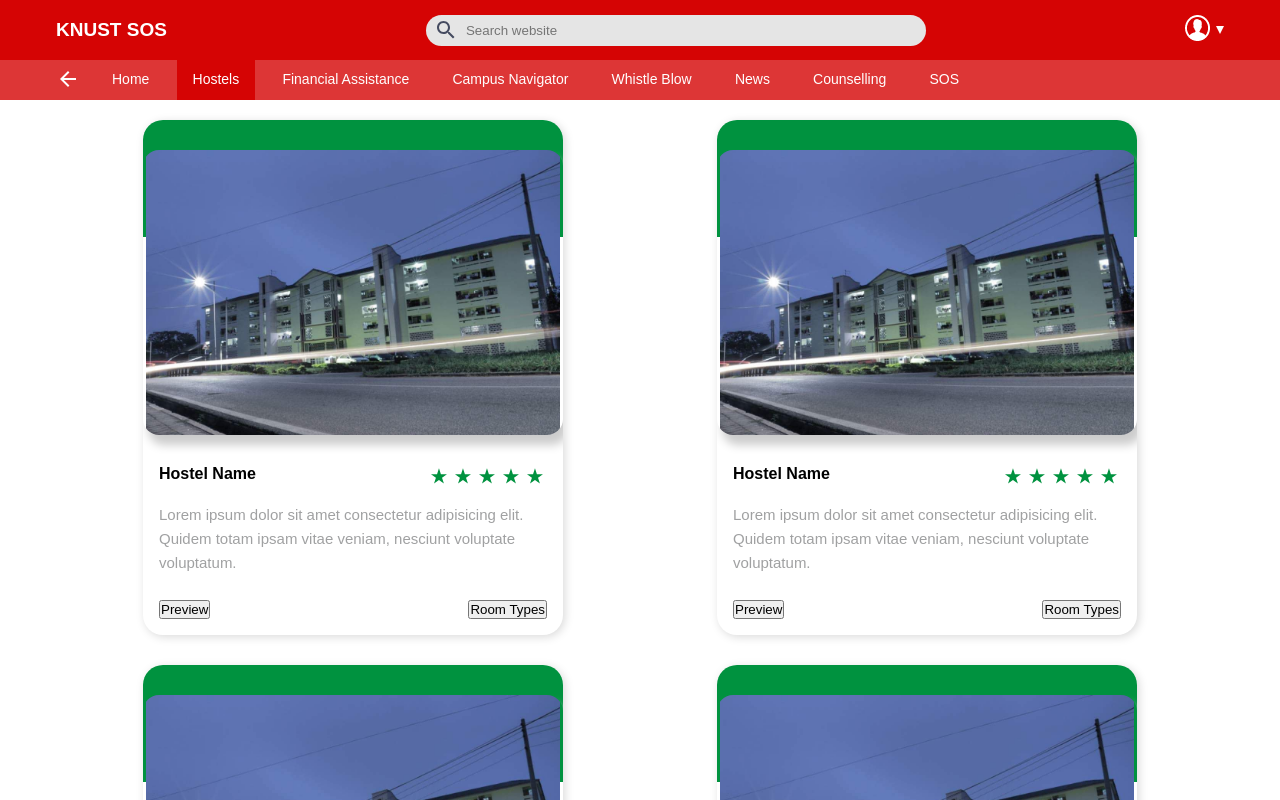
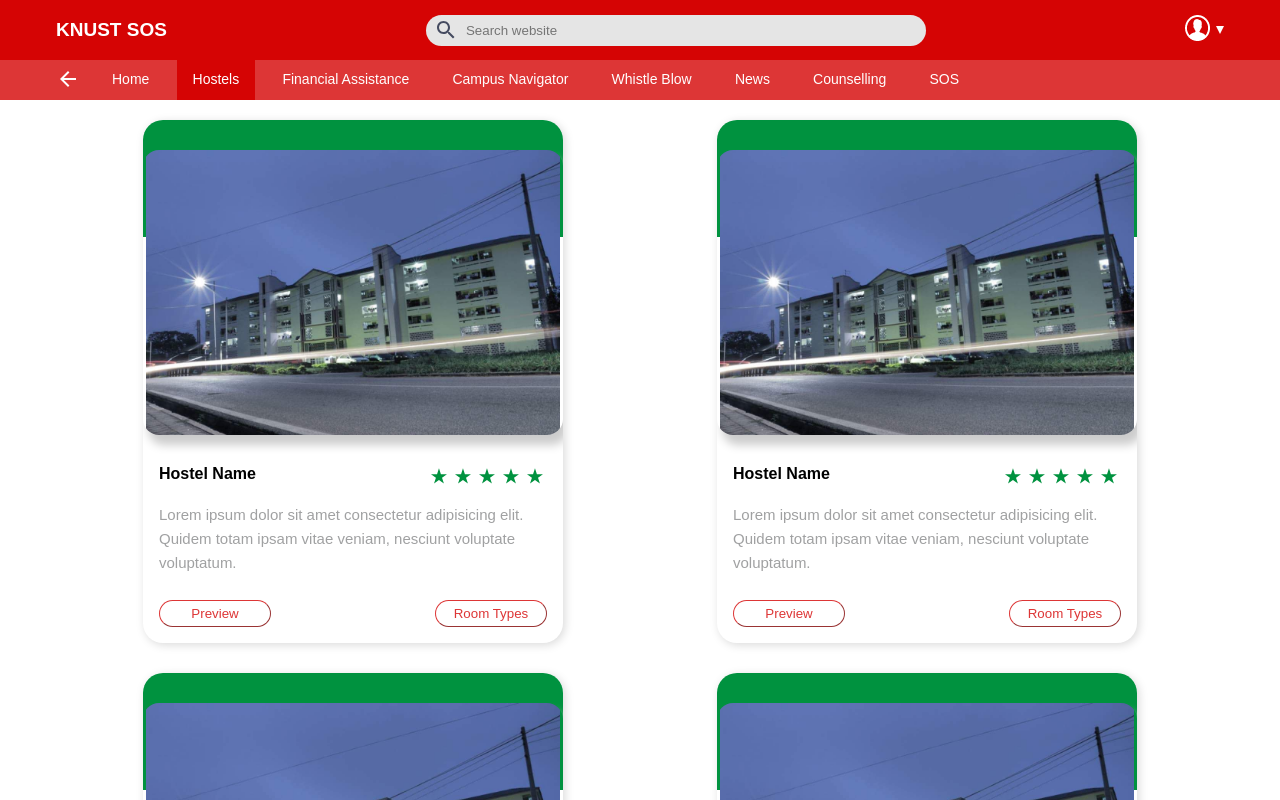
Before and after one commit to Obitrim/Project-SSS, a React (Create React App) app in the folder client/: page /app/hostels in a window 1280 px wide. Shown: the top 800 px of the page. Built offline with nearby package versions, Linux system fonts and the light colour scheme.

Commit message:
added css classes to card buttons

```diff
--- a/client/src/components/HostelCard/index.js
+++ b/client/src/components/HostelCard/index.js
@@ -28,10 +28,10 @@ const Index = (props) => {
         </div>
         <div className="HostelCard__buttons">
           <div>
-            <button>Preview</button>
+            <button className="HostelCard__Button">Preview</button>
           </div>
           <div>
-            <button>Room Types</button>
+            <button className="HostelCard__Button">Room Types</button>
           </div>
         </div>
       </div>
```
